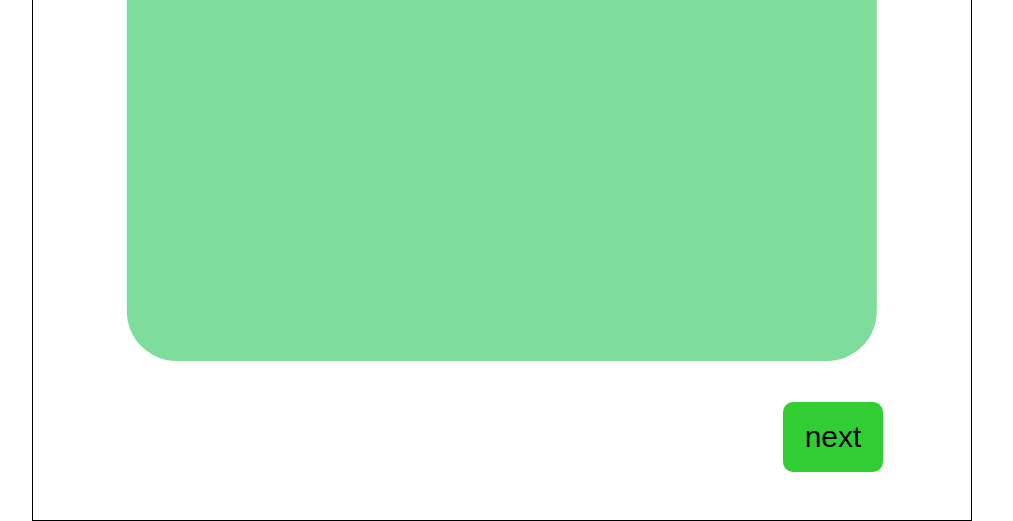
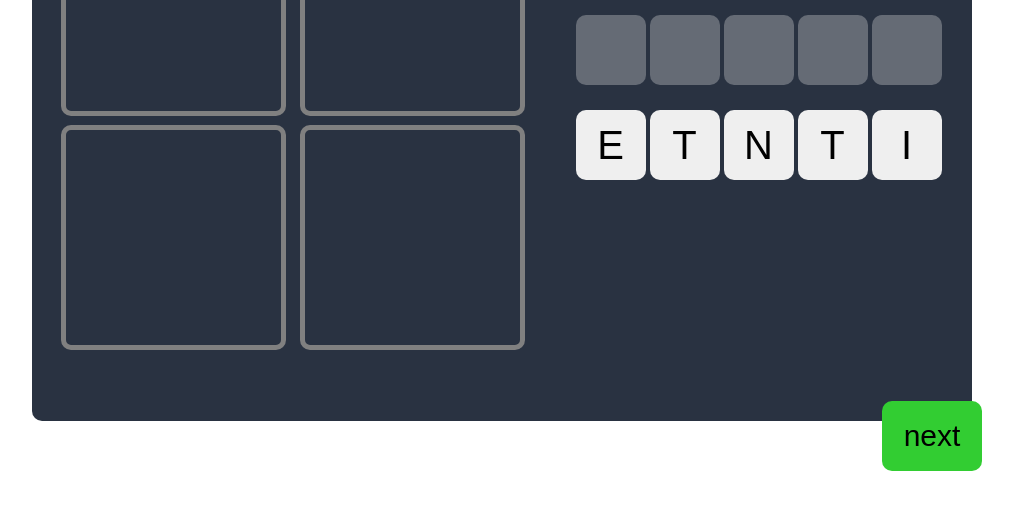
Before and after one commit to grimeo/CheeseQuiz, a plain HTML site: page index.html in a window 1280 px wide. Shown: the part 279-800 px from the top of the page, without its empty margins (138-1151 px from the left). Drawn offline with Linux system fonts and the light colour scheme.

Commit message:
change to 4 pics 1 word ang quiz

```diff
--- a/index.html
+++ b/index.html
@@ -10,8 +10,35 @@
 <body>
 
     <div id="main">
-        <h1>QUIZ GAME</h1>
-        <div class="questionaireDiv" id="q1">question1</div>
+        <div class="questionaireDiv" id="q1">
+            <div class="divider_left">
+                <div class="imgscontainer">
+                    <div class="imgdiv"></div>
+                    <div class="imgdiv"></div>
+                    <div class="imgdiv"></div>
+                    <div class="imgdiv"></div>
+                </div>
+            </div><!--
+        --><div class="divider_right">
+                <div class="rightcontainer">
+                    <h2>Solve the puzzle</h2>
+                    <div class="inputletters">
+                        <input type="text" disabled>
+                        <input type="text" disabled>
+                        <input type="text" disabled>
+                        <input type="text" disabled>
+                        <input type="text" disabled>
+                    </div>
+                    <div class="buttons">
+                        <button>E</button>
+                        <button>T</button>
+                        <button>N</button>
+                        <button>T</button>
+                        <button>I</button>
+                    </div>
+                </div>
+            </div>
+        </div>
         <div class="questionaireDiv" id="q2">question2</div>
         <div class="questionaireDiv" id="q3">question3</div>
         <div class="questionaireDiv" id="q4">question4</div>
@@ -23,6 +50,7 @@
         <div class="questionaireDiv" id="q10">question10</div>
         <div class="scoreContainer"></div>
 
+
         <button id="btnl" onclick="changeQuestion(-1)">prev</button>
         <button id="btnr" onclick="changeQuestion(+1)">next</button>
 
--- a/styles.css
+++ b/styles.css
@@ -6,16 +6,15 @@
 #main {
     width: 940px;
     height:100vh;
-    border: 1px solid black;
     margin: auto;
     position: relative;
 }
 .questionaireDiv{
     display: none;
-    width: 80%;
-    height: 60vh;
-    background-color: rgb(126, 221, 154);
-    border-radius: 50px;
+    width: 100%;
+    height: 600px;
+    background-color: #293241;
+    border-radius: 15px;
     position: absolute;
     top:50%;
     left: 50%;
@@ -34,11 +33,11 @@
     border-radius: 10px;
 }
 #btnr {
-    left: 750px;
+    left: 850px;
     top: 85vh
 }
 #btnl {
-    left: 100px;
+    left: -20px;
     top: 85vh;
 }
 
@@ -53,11 +52,87 @@
     font-size: 30px;
     border-radius: 10px;
     left: 400px;
-    top: 85vh
+    top: 85vh;
 }
 
 
-div{
-    text-align: center;
-    font-size: 40px;
+.divider_left, .divider_right {
+    display: inline-block;
+    vertical-align: top;
+    height: 600px;
+    border-radius: 10px;
+    background-image: linear-gradient(#293241, #293241);
+    position:relative;
 }
+
+.divider_left{
+    width: 55%;
+}
+.divider_right{
+    width:45%
+}
+    .imgscontainer {
+        width: 480px;
+        height: 470px;
+        position: absolute;
+        top:50%;
+        left: 50%;
+        -ms-transform: translate(-50%, -50%);
+        transform: translate(-50%, -50%);
+    }
+
+    .imgdiv{
+        width: 225px;
+        height: 225px;
+        display: inline-block;
+        border: 5px solid gray;
+        border-radius: 10px;
+        margin-left:10px;
+        margin-top: 5px;
+    }
+
+    .rightcontainer{
+        width: 400px;
+        height: 400px;
+        position: absolute;
+        top:50%;
+        left: 50%;
+        -ms-transform: translate(-50%, -50%);
+        transform: translate(-50%, -50%);
+    }
+    h2{
+        text-align: center;
+        color: white;
+        font-size: 30px;
+        margin-top: 30px;
+        margin-bottom: 30px;
+    }
+
+    .inputletters{
+        width: 370px;
+        height: 75px;
+        margin: auto;
+    }
+        input {
+            width: 70px;
+            height: 70px;
+            display: inline-block;
+            border: none;
+            border-radius: 10px;
+            margin: auto;
+        }
+    .buttons{
+        width: 370px;
+        height: 150px;
+        transform: translate3d(0, 20px, 0);
+        margin: auto;
+    }
+
+    button {
+        width: 70px;
+        height: 70px;
+        border: none;
+        border-radius: 10px;
+        cursor: pointer;
+        font-size: 40px;
+    }
```
